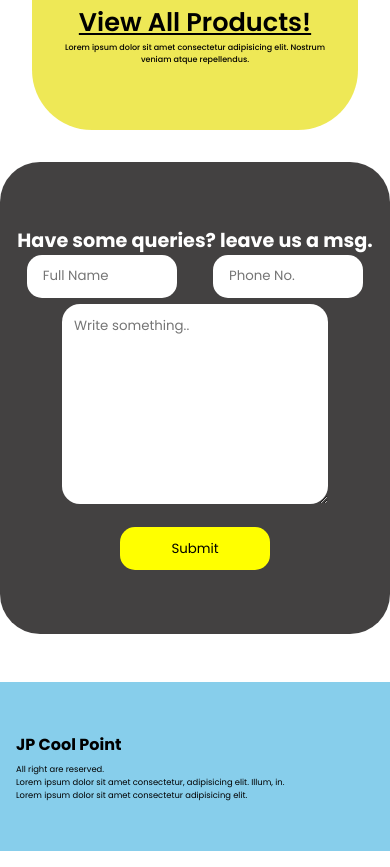
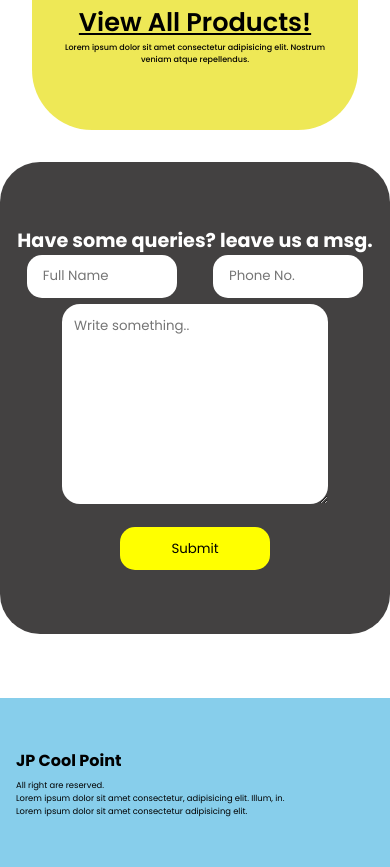
Before and after one commit to kanishksh4rma/JP-Cool-Point-Website, a plain HTML site: page index.html in a window 390 px wide. Shown: the part 2288-3155 px from the top of the page. Drawn offline with Linux system fonts and the light colour scheme.

Commit message:
FOOTER SUCKS

```diff
--- a/style.css
+++ b/style.css
@@ -619,7 +619,7 @@ font-size: 1.2rem;
   width: auto;
 }
 .footer{
-  margin-top: 3.5rem;
+  margin-top: 4.5rem;
 }
 
 }
```
